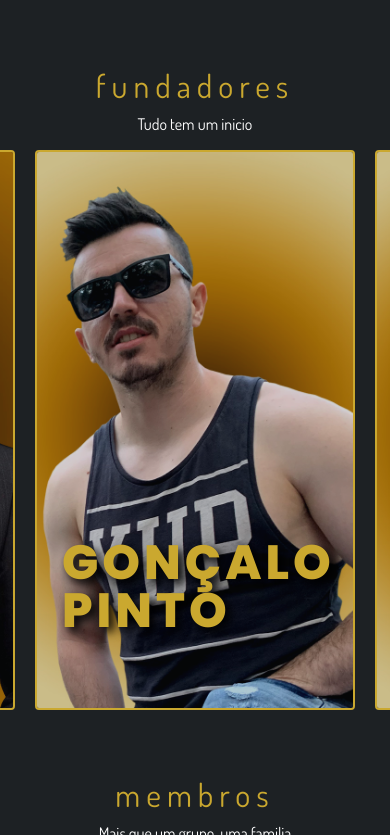
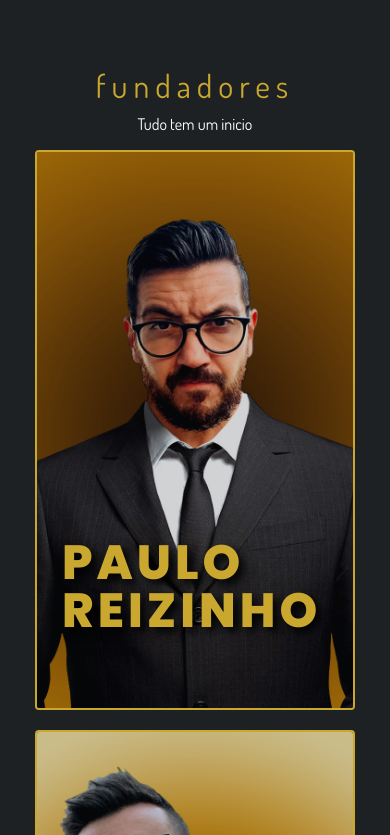
Before and after one commit to lordrichard6/left_bastards, a Next.js app: page /team in a window 390 px wide. Shown: the part 1165-2000 px from the top of the page. Built offline with nearby package versions, Linux system fonts and the light colour scheme.

Commit message:
members column on mobile

```diff
--- a/components/_team/Team/group.jsx
+++ b/components/_team/Team/group.jsx
@@ -45,4 +45,9 @@ const FoundersWrapper = styled.div`
   grid-template-columns: repeat(3, 1fr);
   gap: 20px;
   margin-top: 1rem;
+
+  @media only screen and (max-width: 768px) {
+    display: flex;
+    flex-direction: column;
+  }
 `;
```
